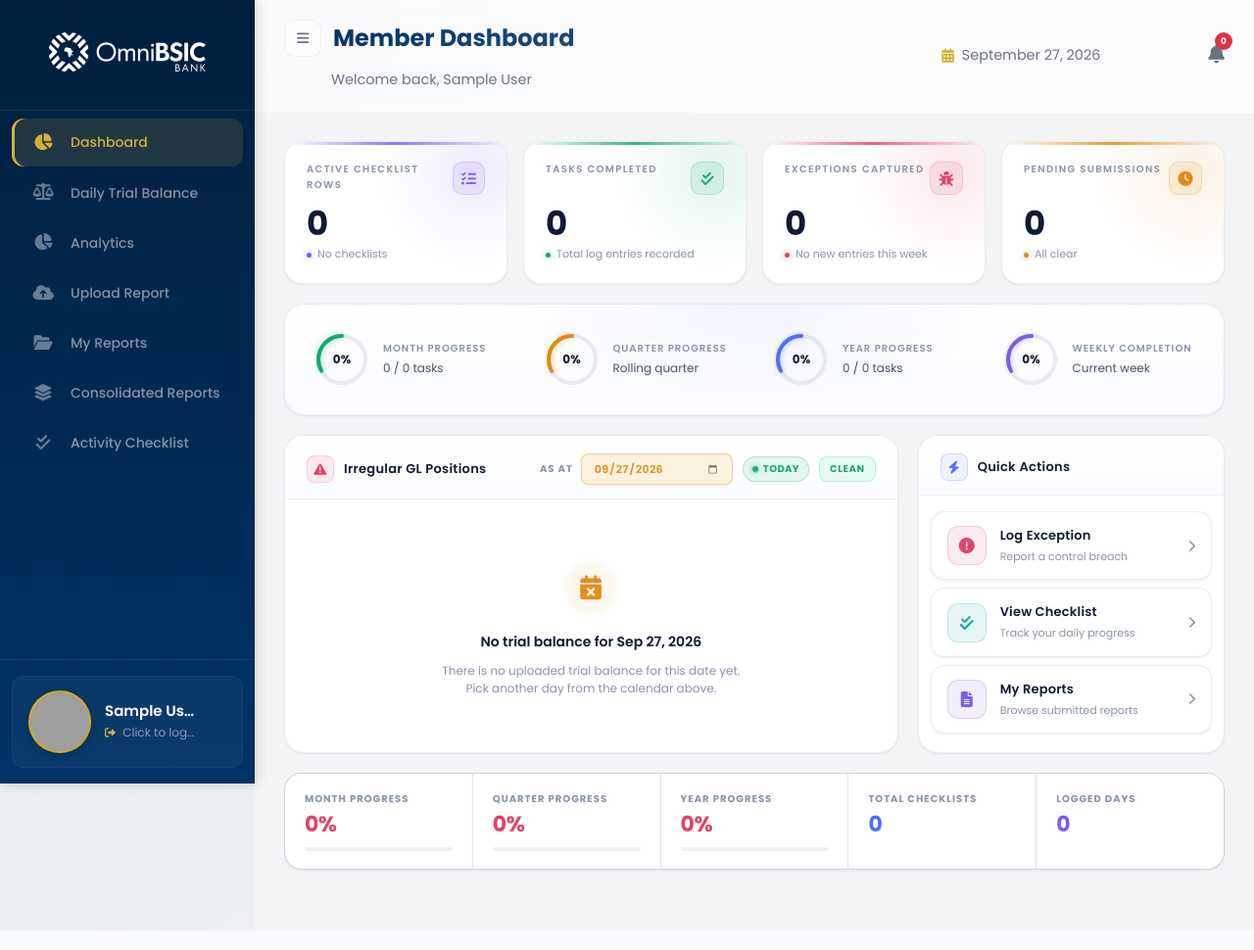
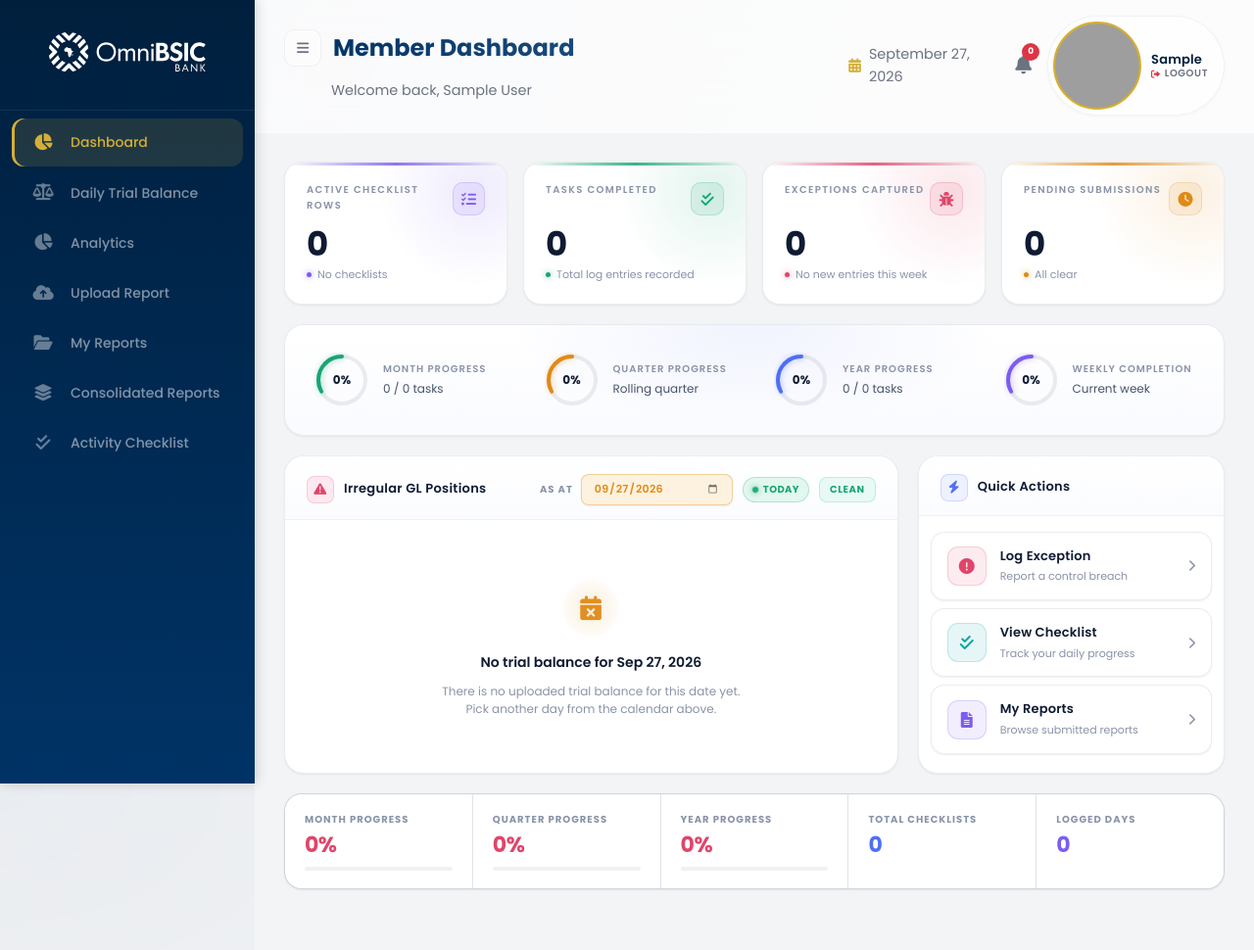
Before and after one commit to Michaelk-oranteng/Icdd-Dashboard, a Django app: page /adminboard/member/ in a window 1280 px wide. Shown: the whole page at 98% size. Before the commit the page ends 941 px from the top, so only its background shows below. Run offline with Django 5.2, Linux system fonts and the light colour scheme; the visitor is signed in with stand-in values (Sample User, id 1); data comes from the database, SQL or seed files in the repository; data that the repository does not hold is empty; grey boxes are pictures that could not be loaded.

```diff
--- a/control_dashboard/static/stylesheets/base.css
+++ b/control_dashboard/static/stylesheets/base.css
@@ -238,149 +238,7 @@ html, body {
 }
 
 /* ==========================================================================
-   6. PROFILE AT BOTTOM — with avatar support
-   ========================================================================== */
-
-.nav-footer {
-    padding: 16px 12px;
-    border-top: 1px solid rgba(255,255,255,0.08);
-    margin-top: auto;
-    flex-shrink: 0;
-    width: 100%;
-}
-
-.nav-profile-card {
-    display: flex;
-    align-items: center;
-    padding: 14px 16px;
-    border-radius: 12px;
-    background: rgba(255,255,255,0.04);
-    border: 1px solid rgba(255,255,255,0.04);
-    transition: all 0.3s cubic-bezier(0.4, 0, 0.2, 1);
-    gap: 14px;
-    cursor: pointer;
-    width: 100%;
-}
-
-.nav-profile-card:hover {
-    background: rgba(255,255,255,0.08);
-    border-color: rgba(255,255,255,0.08);
-    transform: translateX(4px);
-}
-
-/* ---------- Avatar wrapper ---------- */
-.nav-profile-img-wrapper {
-    position: relative;
-    width: 64px;
-    height: 64px;
-    border-radius: 50%;
-    overflow: hidden;
-    flex-shrink: 0;
-    border: 2px solid rgba(212, 175, 55, 0.5);
-    background: linear-gradient(135deg, var(--omnibsic-gold) 0%, var(--omnibsic-gold-dark) 100%);
-    display: flex;
-    align-items: center;
-    justify-content: center;
-    transition: box-shadow 0.25s ease, transform 0.25s ease, border-color 0.25s ease;
-    box-shadow: 0 2px 8px rgba(0, 0, 0, 0.2);
-}
-
-.nav-profile-card:hover .nav-profile-img-wrapper {
-    box-shadow:
-        0 0 0 4px rgba(212, 175, 55, 0.28),
-        0 4px 14px rgba(0, 0, 0, 0.28);
-    transform: scale(1.05);
-    border-color: var(--omnibsic-gold);
-}
-
-.nav-profile-img-wrapper img {
-    width: 100%;
-    height: 100%;
-    object-fit: cover;
-    display: block;
-    border-radius: 50%;
-    background: var(--omnibsic-gold);
-    transition: opacity 0.2s ease;
-}
-
-/* Legacy initials helper (if template renders a span) */
-.nav-profile-img-wrapper .initials {
-    color: var(--omnibsic-blue-dark);
-    font-weight: 700;
-    font-size: 22px;
-    letter-spacing: 1px;
-    text-transform: uppercase;
-    line-height: 1;
-}
-
-/* ---------- Fallback when image fails to load ----------
-   The <img> tag in base.html has an onerror handler that adds
-   .avatar-fallback to this wrapper and sets data-initials.
-   The ::before pseudo-element renders the initials instead. */
-.nav-profile-img-wrapper.avatar-fallback::before {
-    content: attr(data-initials);
-    position: absolute;
-    inset: 0;
-    display: grid;
-    place-items: center;
-    background: linear-gradient(135deg, var(--omnibsic-gold) 0%, var(--omnibsic-gold-dark) 100%);
-    color: var(--omnibsic-blue-dark);
-    font-weight: 700;
-    font-size: 22px;
-    letter-spacing: 1px;
-    text-transform: uppercase;
-    line-height: 1;
-    border-radius: 50%;
-    font-family: 'Poppins', sans-serif;
-}
-
-.nav-profile-info {
-    flex: 1;
-    min-width: 0;
-}
-
-.nav-user-name {
-    font-size: 15px;
-    font-weight: 600;
-    color: var(--white);
-    margin: 0;
-    line-height: 1.25;
-    white-space: nowrap;
-    overflow: hidden;
-    text-overflow: ellipsis;
-}
-
-.nav-user-role {
-    font-size: 12px;
-    font-weight: 400;
-    color: rgba(255,255,255,0.5);
-    margin: 2px 0 0;
-    white-space: nowrap;
-    overflow: hidden;
-    text-overflow: ellipsis;
-}
-
-.nav-user-role i {
-    color: var(--omnibsic-gold);
-}
-
-.nav-profile-logout-icon {
-    color: rgba(255,255,255,0.2);
-    font-size: 16px;
-    transition: all 0.3s ease;
-    opacity: 0;
-    transform: translateX(-8px);
-    flex-shrink: 0;
-}
-
-.nav-profile-card:hover .nav-profile-logout-icon {
-    opacity: 1;
-    transform: translateX(0);
-    color: var(--danger);
-}
-
-/* ==========================================================================
-   7. MAIN CONTENT WRAPPER
+   6. MAIN CONTENT WRAPPER
    ========================================================================== */
 
 .main-content-wrapper {
@@ -393,14 +251,14 @@ html, body {
 }
 
 /* ==========================================================================
-   8. TOP HEADER
+   7. TOP HEADER
    ========================================================================== */
 
 .top-header {
     display: flex;
     justify-content: space-between;
     align-items: center;
-    padding: 20px 30px;
+    padding: 16px 30px;
     background: var(--glass-bg);
     backdrop-filter: blur(20px);
     -webkit-backdrop-filter: blur(20px);
@@ -468,7 +326,7 @@ html, body {
 .top-header-right {
     display: flex;
     align-items: center;
-    gap: 20px;
+    gap: 16px;
 }
 
 .header-date {
@@ -509,6 +367,116 @@ html, body {
     display: flex;
     align-items: center;
     justify-content: center;
+}
+
+/* ==========================================================================
+   8. HEADER PROFILE CARD — avatar in the top-right
+   ========================================================================== */
+
+.header-profile-card {
+    display: flex;
+    align-items: center;
+    gap: 10px;
+    padding: 5px 16px 5px 5px;
+    border-radius: 999px;
+    background: rgba(255, 255, 255, 0.65);
+    border: 1px solid var(--glass-border-dark);
+    cursor: pointer;
+    transition: all 0.25s cubic-bezier(0.4, 0, 0.2, 1);
+    box-shadow: 0 1px 3px rgba(0, 51, 102, 0.04);
+    user-select: none;
+    flex-shrink: 0;
+}
+
+.header-profile-card:hover {
+    background: rgba(255, 255, 255, 0.98);
+    border-color: rgba(0, 51, 102, 0.18);
+    box-shadow: 0 6px 20px rgba(0, 51, 102, 0.12);
+    transform: translateY(-1px);
+}
+
+.header-profile-avatar {
+    position: relative;
+    width: 90px;
+    height: 90px;
+    border-radius: 50%;
+    overflow: hidden;
+    flex-shrink: 0;
+    border: 2px solid var(--omnibsic-gold);
+    background: linear-gradient(135deg, var(--omnibsic-gold) 0%, var(--omnibsic-gold-dark) 100%);
+    display: flex;
+    align-items: center;
+    justify-content: center;
+    transition: border-color 0.25s ease, box-shadow 0.25s ease;
+}
+
+.header-profile-card:hover .header-profile-avatar {
+    border-color: var(--omnibsic-gold-dark);
+    box-shadow: 0 0 0 3px rgba(212, 175, 55, 0.18);
+}
+
+.header-profile-avatar img {
+    width: 100%;
+    height: 100%;
+    object-fit: cover;
+    object-position: center 15%;
+    display: block;
+    border-radius: 50%;
+    background: var(--omnibsic-gold);
+}
+
+/* Fallback when image fails to load — shows initials */
+.header-profile-avatar.avatar-fallback::before {
+    content: attr(data-initials);
+    position: absolute;
+    inset: 0;
+    display: grid;
+    place-items: center;
+    background: linear-gradient(135deg, var(--omnibsic-gold) 0%, var(--omnibsic-gold-dark) 100%);
+    color: var(--omnibsic-blue-dark);
+    font-weight: 700;
+    font-size: 15px;
+    letter-spacing: 0.5px;
+    text-transform: uppercase;
+    line-height: 1;
+    border-radius: 50%;
+    font-family: 'Poppins', sans-serif;
+}
+
+.header-profile-info {
+    display: flex;
+    flex-direction: column;
+    line-height: 1.2;
+    min-width: 0;
+    max-width: 140px;
+}
+
+.header-profile-name {
+    font-size: 13px;
+    font-weight: 600;
+    color: var(--omnibsic-blue-dark);
+    white-space: nowrap;
+    overflow: hidden;
+    text-overflow: ellipsis;
+    letter-spacing: 0.2px;
+}
+
+.header-profile-role {
+    font-size: 10px;
+    font-weight: 600;
+    color: var(--gray-500);
+    text-transform: uppercase;
+    letter-spacing: 0.6px;
+    white-space: nowrap;
+    display: inline-flex;
+    align-items: center;
+    gap: 4px;
+    margin-top: 1px;
+}
+
+.header-profile-role i {
+    color: var(--danger);
+    font-size: 9px;
 }
 
 /* Header Select/Dropdown */
--- a/control_dashboard/templates/control_dashboard/base.html
+++ b/control_dashboard/templates/control_dashboard/base.html
@@ -27,29 +27,6 @@
                     </a></li>
                     {% endblock %}
                 </ul>
-
-                <!-- ==================== PROFILE CARD - LOGOUT BUTTON ==================== -->
-                <div class="nav-footer">
-                    <div class="nav-profile-card" onclick="logoutUser()" style="cursor: pointer;" title="Click to logout">
-                        <div class="nav-profile-img-wrapper">
-                            <img src="{{ user_profile.avatar_url }}"
-                                alt="{{ user_profile.full_name|default:'User' }}"
-                                loading="lazy"
-                                referrerpolicy="no-referrer"
-                                onerror="this.style.display='none'; this.parentElement.classList.add('avatar-fallback'); this.parentElement.setAttribute('data-initials', '{{ user_profile.initials }}');">
-                        </div>
-                        <div class="nav-profile-info">
-                            <h4 class="nav-user-name">{{ user_profile.full_name|default:"User" }}</h4>
-                            <p class="nav-user-role">
-                                <i class="fas fa-sign-out-alt" style="font-size: 11px; margin-right: 4px;"></i>
-                                Click to logout
-                            </p>
-                        </div>
-                        <div class="nav-profile-logout-icon">
-                            <i class="fas fa-sign-out-alt"></i>
-                        </div>
-                    </div>
-                </div>
             </div>
 
             <!-- ==================== MAIN CONTENT WRAPPER ==================== -->
@@ -82,6 +59,23 @@
                             <span class="notification-badge">0</span>
                         </div>
                         {% endblock %}
+
+                        <!-- ==================== PROFILE CARD ==================== -->
+                        <div class="header-profile-card" onclick="logoutUser()" title="Click to logout">
+                            <div class="header-profile-avatar">
+                                <img src="{{ user_profile.avatar_url }}"
+                                     alt="{{ user_profile.full_name|default:'User' }}"
+                                     loading="lazy"
+                                     referrerpolicy="no-referrer"
+                                     onerror="this.style.display='none'; this.parentElement.classList.add('avatar-fallback'); this.parentElement.setAttribute('data-initials', '{{ user_profile.initials }}');">
+                            </div>
+                            <div class="header-profile-info">
+                                <span class="header-profile-name">{{ user_profile.first_name|default:"User" }}</span>
+                                <span class="header-profile-role">
+                                    <i class="fas fa-sign-out-alt"></i> logout
+                                </span>
+                            </div>
+                        </div>
                     </div>
                 </div>
 
```
Also changed, not shown: other parts of control_dashboard/static/stylesheets/base.css (+33 -45 lines), control_dashboard/models.py (+14 -1 lines).
